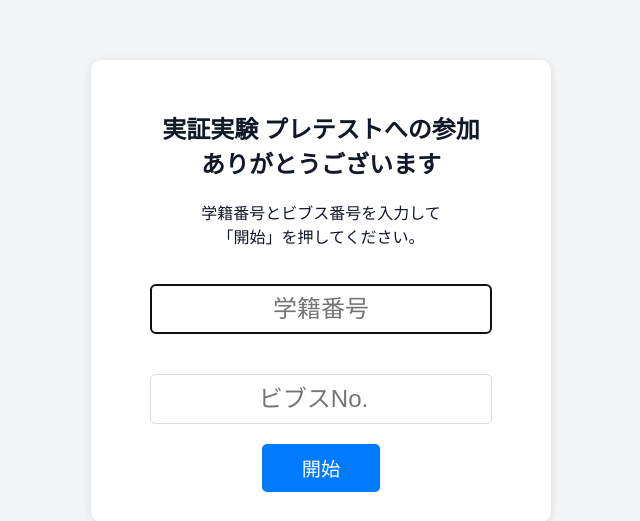
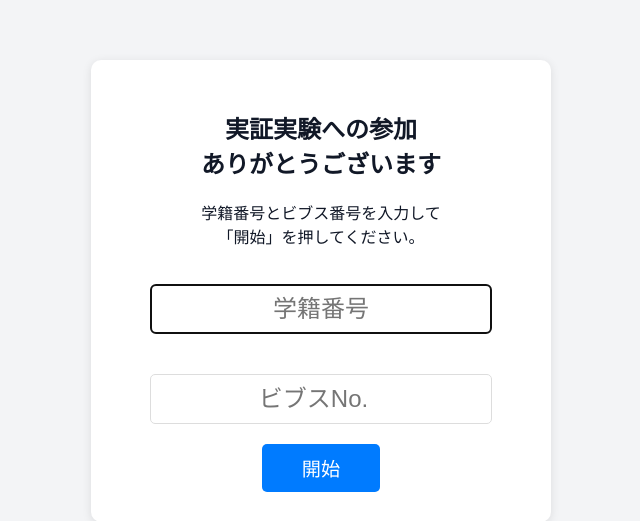
Before and after one commit to kt1258/University-cafeteria-crowding-status, a Flask app: page /monitor in a window 1280 px wide. Shown: the top 521 px of the page, without its empty margins (319-959 px from the left). Run offline with Flask 3, Linux system fonts and the light colour scheme.

Commit message:
Update header text in login container

```diff
--- a/templates/index.html
+++ b/templates/index.html
@@ -299,7 +299,7 @@
 <body>
   {% if not is_logged_in %}
   <div class="login-container">
-    <h2>実証実験 プレテストへの参加<br>ありがとうございます</h2>
+    <h2>実証実験への参加<br>ありがとうございます</h2>
     <p>学籍番号とビブス番号を入力して<br>「開始」を押してください。</p>
     <form method="POST" action="/monitor">
       <input type="text" name="student_id" class="login-input" placeholder="学籍番号" required autofocus>
```
